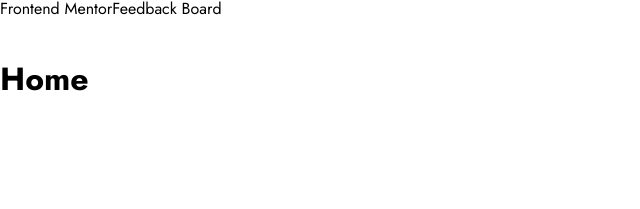
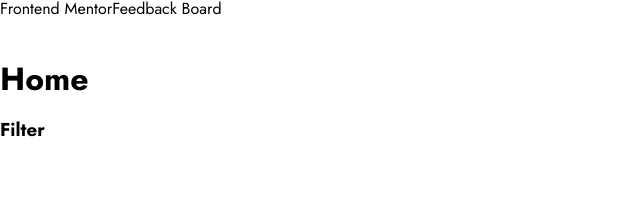
Before and after one commit to cursedxp/product-feedback-app, a React (Create React App) app: page / in a window 1280 px wide. Shown: the top 209 px of the page, without its empty margins (0-640 px from the left). Built offline with nearby package versions, Linux system fonts and the light colour scheme.

Commit message:
filter has been added to home

```diff
--- a/src/pages/Home/Home.jsx
+++ b/src/pages/Home/Home.jsx
@@ -1,7 +1,10 @@
+import Filter from "../../components/Filter/Filter";
+
 export default function Home() {
   return (
     <div>
       <h1>Home</h1>
+      <Filter />
     </div>
   );
 }
```
